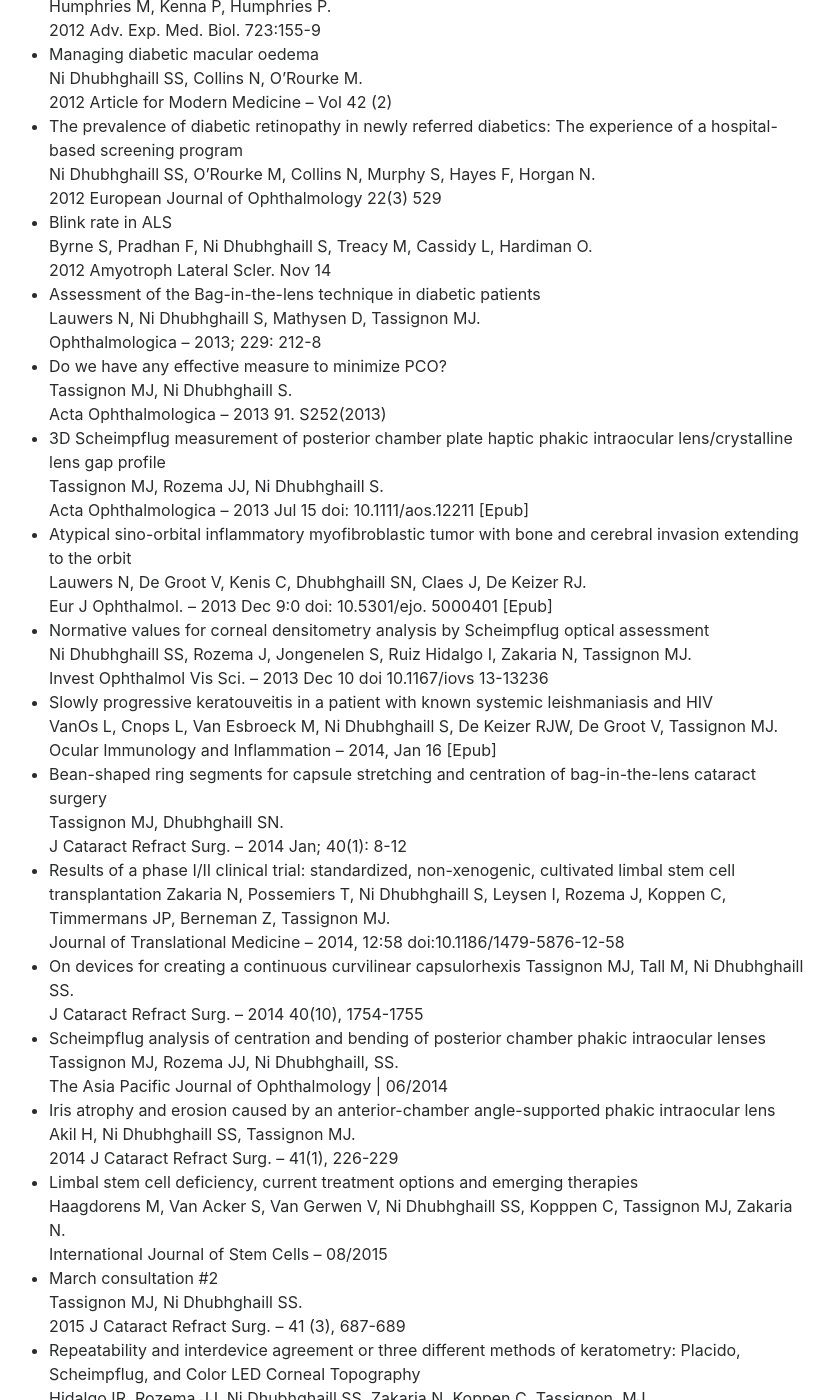
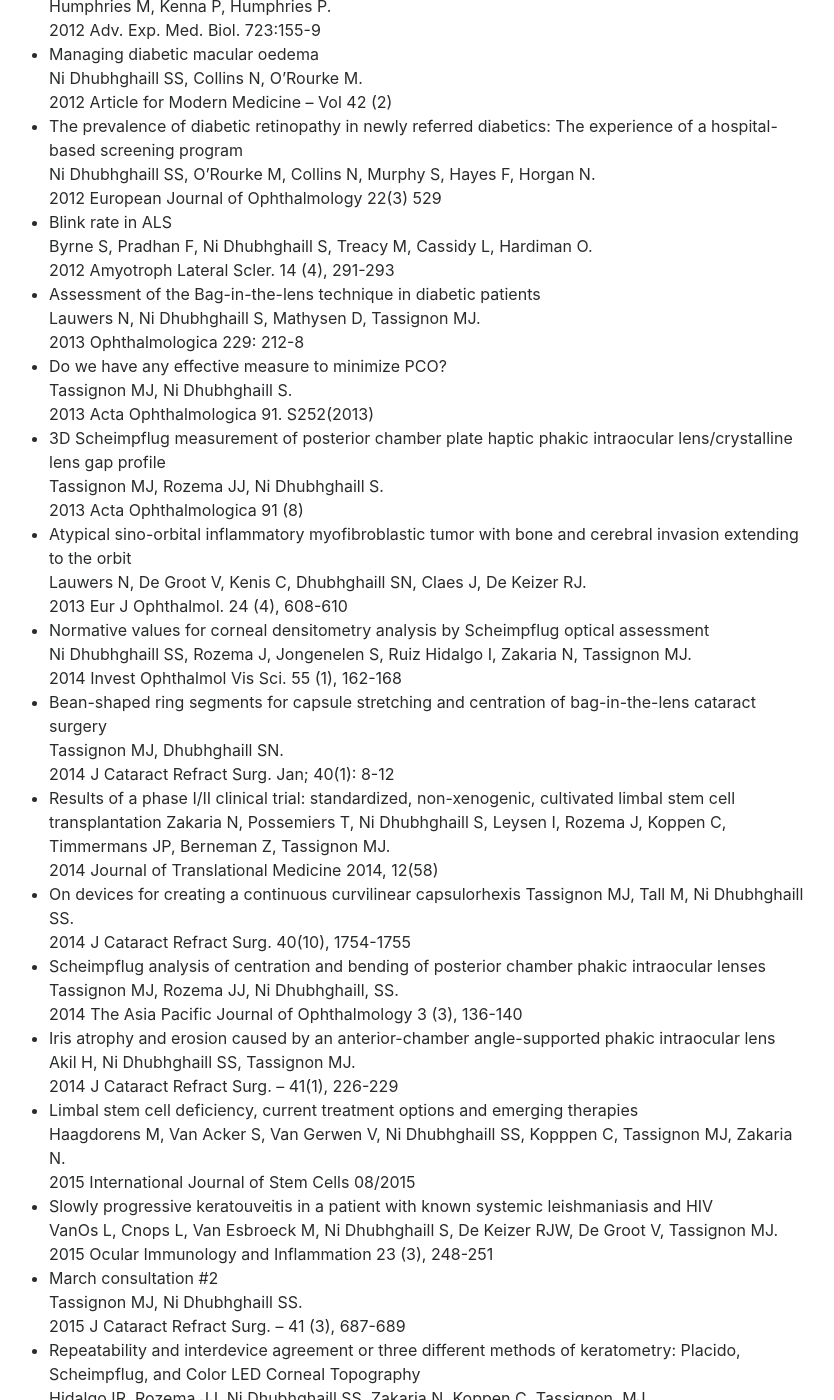
Before and after one commit to sorchanidhubhghaill/cv, a Jekyll site: the page built from index.md, in a window 1280 px wide and 1400 px high, scrolled down 8268 px. Shown: the whole window, without its empty margins (231-1065 px from the left). Built offline with Jekyll 4.4.1, drawn with Linux system fonts in a browser that asks for light colours; some of the changed text lies outside the part shown.

Commit message:
Update index.md

```diff
--- a/index.md
+++ b/index.md
@@ -325,44 +325,44 @@ Antwerp University Hospital -- Wilrijkstraat 10, 2610 Antwerp, Belgium
      2012 European Journal of Ophthalmology 22(3) 529
  - Blink rate in ALS
      Byrne S, Pradhan F, Ni Dhubhghaill S, Treacy M, Cassidy L, Hardiman O.
-     2012 Amyotroph Lateral Scler. Nov 14
+     2012 Amyotroph Lateral Scler. 14 (4), 291-293
  - Assessment of the Bag-in-the-lens technique in diabetic patients
      Lauwers N, Ni Dhubhghaill S, Mathysen D, Tassignon MJ.
-     Ophthalmologica -- 2013; 229: 212-8
+     2013 Ophthalmologica 229: 212-8
  - Do we have any effective measure to minimize PCO?
      Tassignon MJ, Ni Dhubhghaill S.
-     Acta Ophthalmologica -- 2013 91. S252(2013)
+     2013 Acta Ophthalmologica 91. S252(2013)
  - 3D Scheimpflug measurement of posterior chamber plate haptic phakic intraocular lens/crystalline lens gap profile
      Tassignon MJ, Rozema JJ, Ni Dhubhghaill S.
-     Acta Ophthalmologica -- 2013 Jul 15 doi: 10.1111/aos.12211 [Epub]
+     2013 Acta Ophthalmologica 91 (8)
  - Atypical sino-orbital inflammatory myofibroblastic tumor with bone and cerebral invasion extending to the orbit
      Lauwers N, De Groot V, Kenis C, Dhubhghaill SN, Claes J, De Keizer RJ.
-     Eur J Ophthalmol. -- 2013 Dec 9:0 doi: 10.5301/ejo. 5000401 [Epub]
+     2013 Eur J Ophthalmol. 24 (4), 608-610
  - Normative values for corneal densitometry analysis by Scheimpflug optical assessment
      Ni Dhubhghaill SS, Rozema J, Jongenelen S, Ruiz Hidalgo I, Zakaria N, Tassignon MJ.
-     Invest Ophthalmol Vis Sci. -- 2013 Dec 10 doi 10.1167/iovs 13-13236
- - Slowly progressive keratouveitis in a patient with known systemic leishmaniasis and HIV
-     VanOs L, Cnops L, Van Esbroeck M, Ni Dhubhghaill S, De Keizer RJW, De Groot V, Tassignon MJ.
-     Ocular Immunology and Inflammation -- 2014, Jan 16 [Epub]
+     2014 Invest Ophthalmol Vis Sci. 55 (1), 162-168
  - Bean-shaped ring segments for capsule stretching and centration of bag-in-the-lens cataract surgery
      Tassignon MJ, Dhubhghaill SN.
-     J Cataract Refract Surg. -- 2014 Jan; 40(1): 8-12
+     2014 J Cataract Refract Surg. Jan; 40(1): 8-12
  - Results of a phase I/II clinical trial: standardized, non-xenogenic, cultivated limbal stem cell transplantation
      Zakaria N, Possemiers T, Ni Dhubhghaill S, Leysen I, Rozema J, Koppen C, Timmermans JP,
      Berneman Z, Tassignon MJ.
-     Journal of Translational Medicine -- 2014, 12:58 doi:10.1186/1479-5876-12-58
+     2014 Journal of Translational Medicine 2014, 12(58)
  - On devices for creating a continuous curvilinear capsulorhexis
      Tassignon MJ, Tall M, Ni Dhubhghaill SS.
-     J Cataract Refract Surg. -- 2014 40(10), 1754-1755
+     2014 J Cataract Refract Surg. 40(10), 1754-1755
  - Scheimpflug analysis of centration and bending of posterior chamber phakic intraocular lenses
      Tassignon MJ, Rozema JJ, Ni Dhubhghaill, SS.
-     The Asia Pacific Journal of Ophthalmology | 06/2014
+     2014 The Asia Pacific Journal of Ophthalmology 3 (3), 136-140
  - Iris atrophy and erosion caused by an anterior-chamber angle-supported phakic intraocular lens
      Akil H, Ni Dhubhghaill SS, Tassignon MJ.
      2014 J Cataract Refract Surg. -- 41(1), 226-229
  - Limbal stem cell deficiency, current treatment options and emerging therapies
      Haagdorens M, Van Acker S, Van Gerwen V, Ni Dhubhghaill SS, Kopppen C, Tassignon MJ, Zakaria N.
-     International Journal of Stem Cells -- 08/2015
+     2015 International Journal of Stem Cells 08/2015
+ - Slowly progressive keratouveitis in a patient with known systemic leishmaniasis and HIV
+     VanOs L, Cnops L, Van Esbroeck M, Ni Dhubhghaill S, De Keizer RJW, De Groot V, Tassignon MJ.
+     2015 Ocular Immunology and Inflammation 23 (3), 248-251
  - March consultation #2
      Tassignon MJ, Ni Dhubhghaill SS.
      2015 J Cataract Refract Surg. -- 41 (3), 687-689
```
Also changed, not shown: other parts of index.md (+2 -0 lines).
